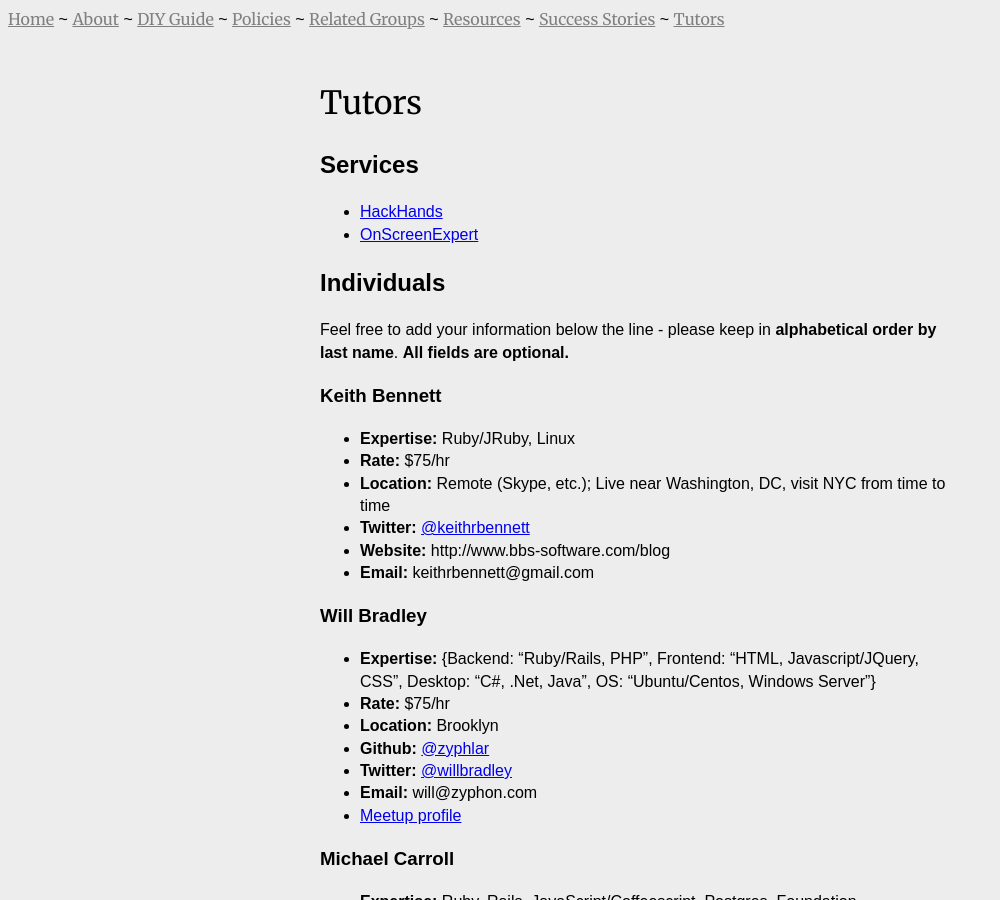
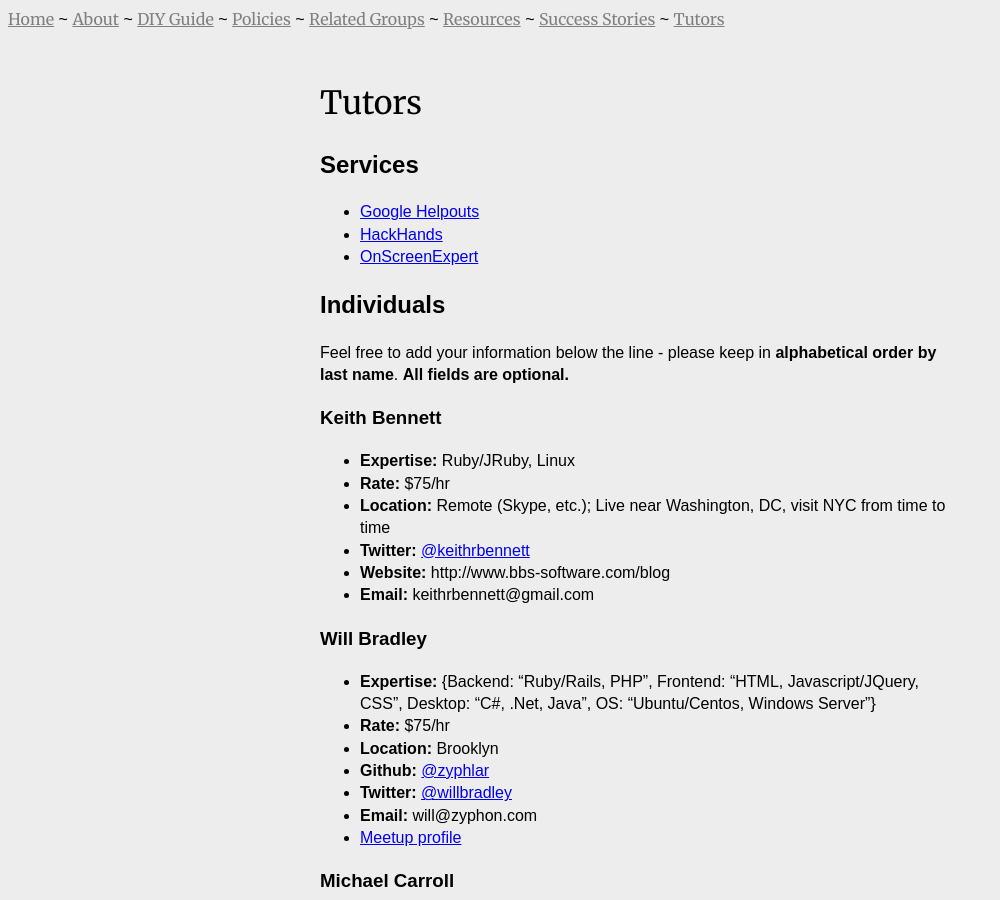
Before and after one commit to HackerHours/hackerhours.org, a Jekyll site: the page built from tutors.md, in a window 1280 px wide and 900 px high. Shown: the whole window, without its empty margins (0-1000 px from the left). Built offline with Jekyll 4.4.1, drawn with Linux system fonts in a browser that asks for light colours; nearby versions of some CDN libraries; some web fonts are replaced; Markdown is read by kramdown in place of the engine named in the settings; comment, search, counter and statistics services are not loaded.

Commit message:
add link to Google Helpouts

```diff
--- a/tutors.md
+++ b/tutors.md
@@ -5,6 +5,7 @@
 
 ## Services
 
+* [Google Helpouts](https://helpouts.google.com)
 * [HackHands](http://www.hackhands.com/)
 * [OnScreenExpert](https://www.onscreenexpert.com/)
 
```
